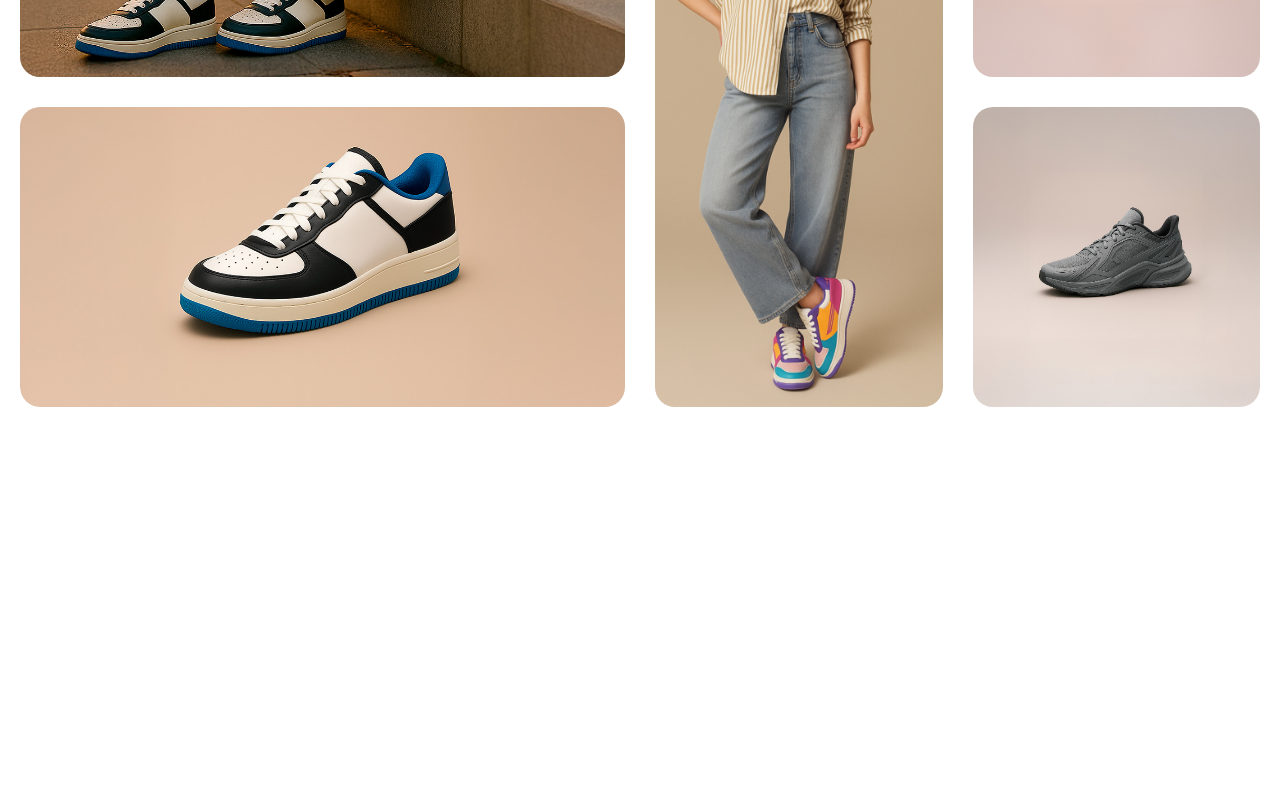
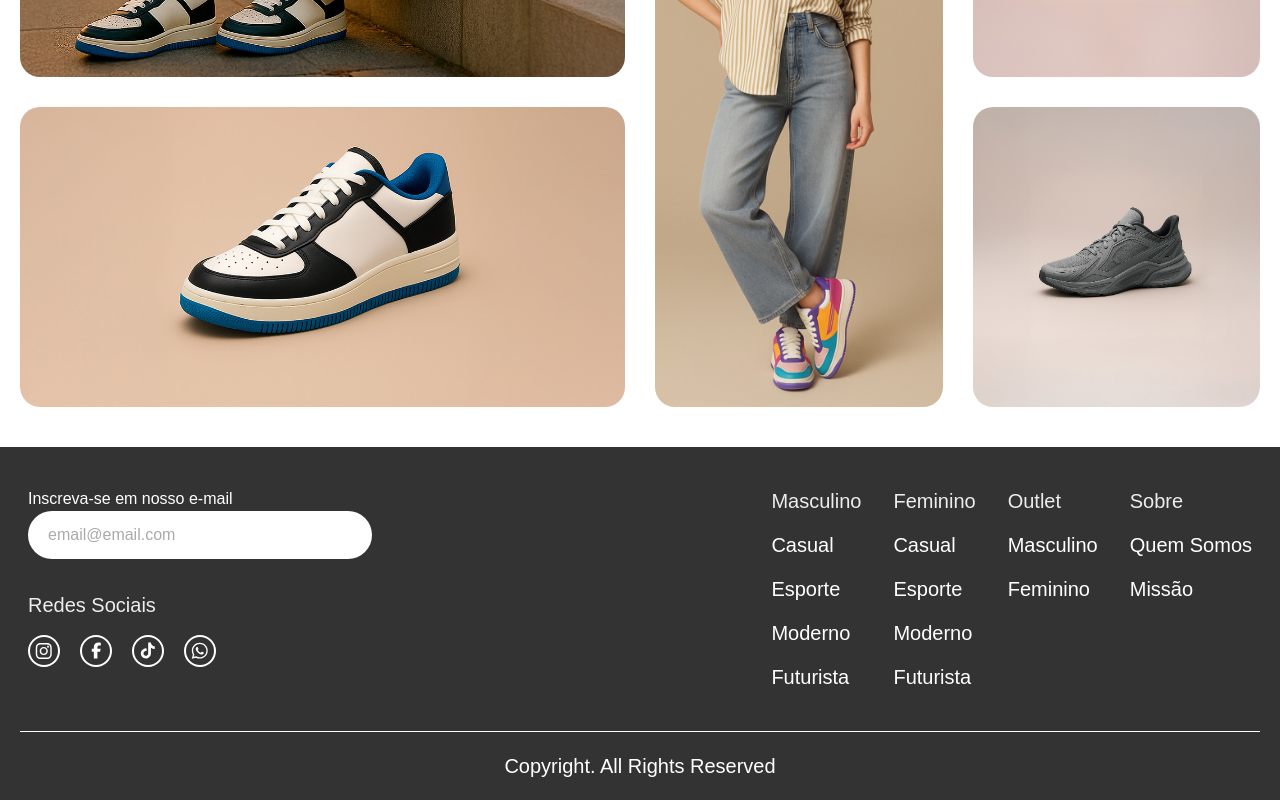
Before and after one commit to dev-diegocoelho/syntax-wear-app-react, a React (Vite) app: page / in a window 1280 px wide. Shown: the part 1673-2473 px from the top of the page. Before the commit the page ends 2120 px from the top, so only its background shows below. Built offline with nearby package versions, Linux system fonts and the light colour scheme; a web font is replaced by a local one.

Commit message:
feat: adicionado footer e componentes social, menu, copyright e form

```diff
--- a/src/App.tsx
+++ b/src/App.tsx
@@ -2,6 +2,7 @@
 import { Galery } from './components/Galery'
 import { Header } from './components/Header'
 import { Hero } from './components/Hero'
+import { Footer } from './components/Footer'
 
 function App() {
 
@@ -11,10 +12,10 @@
       <Header />
       <main className='py-10'>
         <Hero />
-        <Categories/>
-        <Galery/>
+        <Categories />
+        <Galery />
       </main>
-
+      <Footer />
     </>
   )
 }
--- /dev/null
+++ b/src/components/Copyright/index.tsx
@@ -0,0 +1,7 @@
+export const Copyright = () => {
+    return (
+        <div className="border-t border-white py-5">
+            <p className="text-center text-xl">Copyright. All Rights Reserved</p>
+        </div>
+    )
+}
--- /dev/null
+++ b/src/components/Footer/index.tsx
@@ -0,0 +1,24 @@
+
+import { Copyright } from '../Copyright';
+import { SubscriptionForm } from '../SubscriptionForm';
+import { SocialLinks } from '../SocialLinks';
+import { MenuItems } from '../MenuItems';
+
+
+
+export const Footer = () => {
+    return (
+        <footer className="bg-footer-bg">
+            <div className="container">
+                <div className='flex flex-col lg:flex-row justify-between py-10 px-2 gap-2'>
+                    <div className='flex flex-col gap-8 min-w-86'>
+                        <SubscriptionForm />
+                        <SocialLinks />
+                    </div>
+                    <MenuItems />
+                </div>
+                <Copyright />
+            </div>
+        </footer>
+    );
+};
--- /dev/null
+++ b/src/components/MenuItems/index.tsx
@@ -0,0 +1,28 @@
+
+const menus = [
+    { title: "Masculino", items: ["Casual", "Esporte", "Moderno", "Futurista"] },
+    { title: "Feminino", items: ["Casual", "Esporte", "Moderno", "Futurista"] },
+    { title: "Outlet", items: ["Masculino", "Feminino"] },
+    { title: "Sobre", items: ["Quem Somos", "Missão"] },
+]
+
+export const MenuItems = () => {
+    return(
+        <div className='flex flex-col sm:flex-row gap-8'>
+                        {menus.map(({ title, items }) => (
+                            <nav>
+                                <ul className='flex flex-col gap-4'>
+                                    <li>
+                                        <p className='font-normal text-surface-alt text-xl'> {title}</p>
+                                    </li>
+                                    {items.map((item) => (
+                                        <li key={item}>
+                                            <a className='font-medium hover:text-[#cccccc] transition-colors text-xl' href="#">{item}</a>
+                                        </li>
+                                    ))}
+                                </ul>
+                            </nav>
+                        ))}
+                    </div>
+    )
+}
--- /dev/null
+++ b/src/components/SocialLinks/index.tsx
@@ -0,0 +1,28 @@
+import iconInstagran from '@/assets/images/instagran.svg'
+import iconFacebook from '@/assets/images/facebook.svg'
+import iconWhats from '@/assets/images/whats.svg'
+import iconTikTok from '@/assets/images/tiktok.svg'
+
+const socialLinks = [
+    { href: "#", icon: iconInstagran, name: "Instagram" },
+    { href: "#", icon: iconFacebook, name: "Facebook" },
+    { href: "#", icon: iconTikTok, name: "TikTok" },
+    { href: "#", icon: iconWhats, name: "WhatsApp" },
+];
+
+export const SocialLinks = () => {
+    return(
+         <div>
+                            <p className='mb-4 text-xl font-medium text-surface-alt'>Redes Sociais</p>
+                            <ul className='flex gap-5'>
+                                {socialLinks.map(({ href, icon, name }) => (
+                                    <li key={name}>
+                                        <a href={href} aria-label={name}>
+                                            <img src={icon} alt={name} />
+                                        </a>
+                                    </li>
+                                ))}
+                            </ul>
+                        </div>
+    )
+}
--- /dev/null
+++ b/src/components/SubscriptionForm/index.tsx
@@ -0,0 +1,8 @@
+export const SubscriptionForm = () => {
+    return (
+         <form className="flex flex-col">
+                            <label htmlFor="newsletter">Inscreva-se em nosso e-mail</label>
+                            <input type="email" id="newsletter" name="newsletter" placeholder="email@email.com" className="rounded-[30px] bg-white py-3 px-5 placeholder-[#aaaaaa] text-[#aaaaaa]" />
+                        </form>
+    )
+}
--- a/src/styles/globals.css
+++ b/src/styles/globals.css
@@ -49,6 +49,7 @@
 
 body {
     font-family: var(--font-display);
+    color: #ffffff;
 }
 /* esconde scrollbar no chrome, safari e edge */
 .scrollar-hide::-webkit-scrollbar{
```
